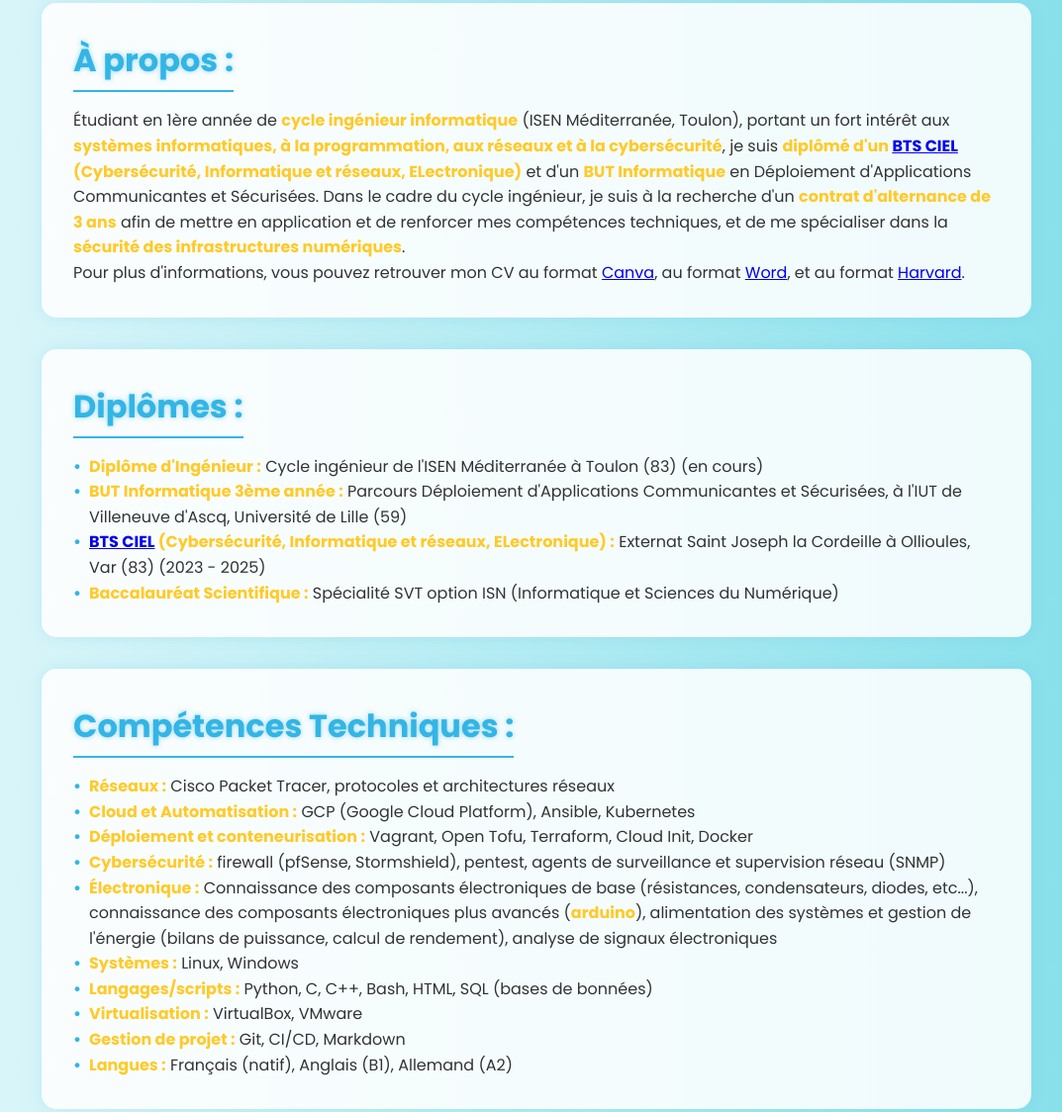
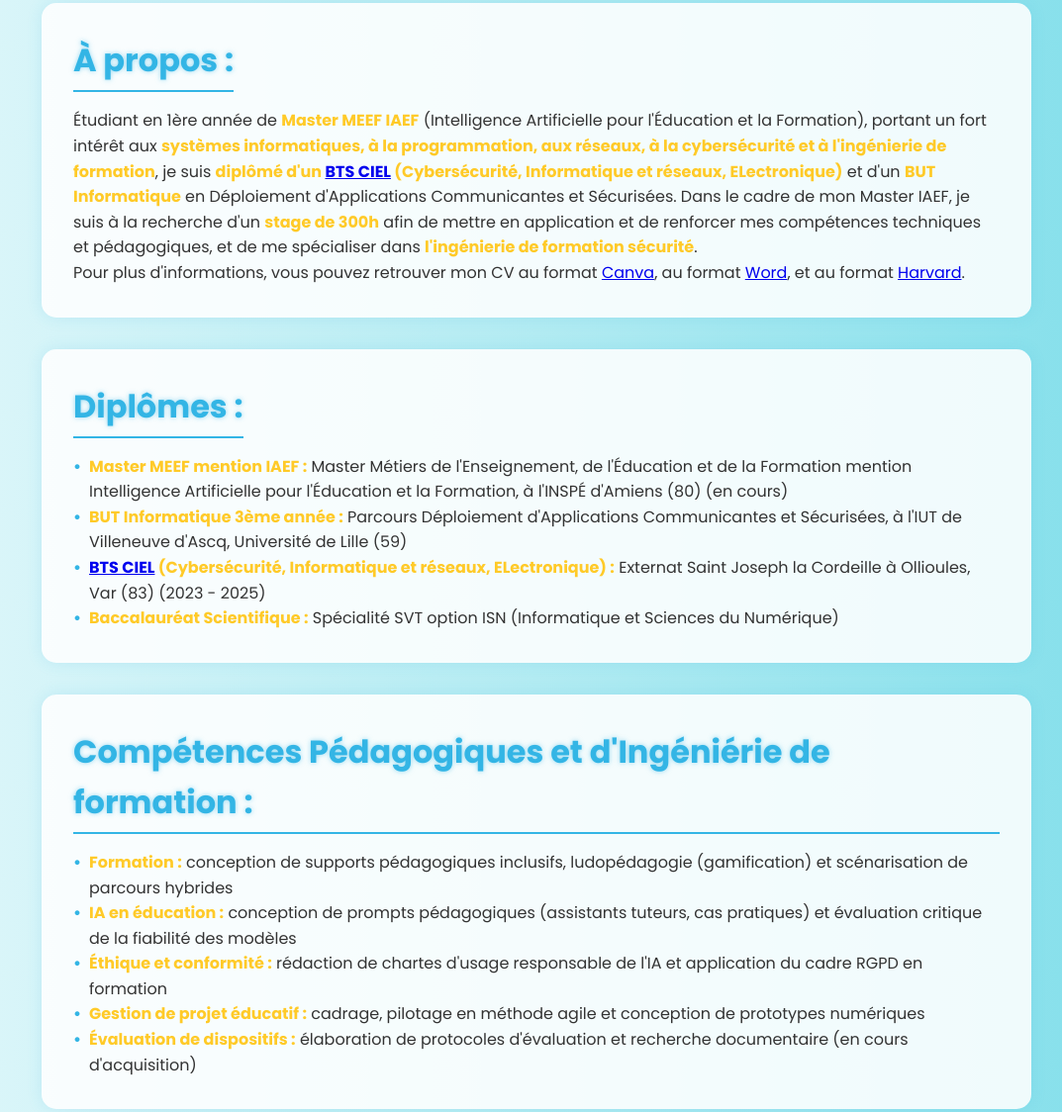
Before and after one commit to Sparrow0245/portfolio, a plain HTML site: page index.html in a window 1280 px wide. Shown: the part 313-1437 px from the top of the page at 99% size, without its empty margins (98-1171 px from the left). Drawn offline with nearby package versions, Linux system fonts and the light colour scheme.

Commit message:
Mise à jour du portfolio avec le Master MEEF IAEF

```diff
--- a/index.html
+++ b/index.html
@@ -119,16 +119,27 @@
 
   <section>
     <h2>À propos :</h2>
-    <p>Étudiant en 1ère année de <strong style="color:#ffca28">cycle ingénieur informatique</strong> (ISEN Méditerranée, Toulon), portant un fort intérêt aux <strong style="color:#ffca28">systèmes informatiques, à la programmation, aux réseaux et à la cybersécurité</strong>, je suis <strong style="color:#ffca28">diplômé d'un <a href="/diplome_BTS_CIEL">BTS CIEL</a> (Cybersécurité, Informatique et réseaux, ELectronique)</strong> et d'un <strong style="color:#ffca28">BUT Informatique</strong> en Déploiement d'Applications Communicantes et Sécurisées. Dans le cadre du cycle ingénieur, je suis à la recherche d'un <strong style="color:#ffca28">contrat d'alternance de 3 ans</strong> afin de mettre en application et de renforcer mes compétences techniques, et de me spécialiser dans la <strong style="color:#ffca28">sécurité des infrastructures numériques</strong>.</p><p>Pour plus d'informations, vous pouvez retrouver mon CV au format <a href="/cv_canva">Canva</a>, au format <a href="/cv_word">Word</a>, et au format <a href="/cv_format_Harvard">Harvard</a>.</p>
+    <p>Étudiant en 1ère année de <strong style="color:#ffca28">Master MEEF IAEF</strong> (Intelligence Artificielle pour l'Éducation et la Formation), portant un fort intérêt aux <strong style="color:#ffca28">systèmes informatiques, à la programmation, aux réseaux, à la cybersécurité et à l'ingénierie de formation</strong>, je suis <strong style="color:#ffca28">diplômé d'un <a href="/diplome_BTS_CIEL">BTS CIEL</a> (Cybersécurité, Informatique et réseaux, ELectronique)</strong> et d'un <strong style="color:#ffca28">BUT Informatique</strong> en Déploiement d'Applications Communicantes et Sécurisées. Dans le cadre de mon Master IAEF, je suis à la recherche d'un <strong style="color:#ffca28">stage de 300h</strong> afin de mettre en application et de renforcer mes compétences techniques et pédagogiques, et de me spécialiser dans <strong style="color:#ffca28">l'ingénierie de formation sécurité</strong>.</p><p>Pour plus d'informations, vous pouvez retrouver mon CV au format <a href="/cv_canva">Canva</a>, au format <a href="/cv_word">Word</a>, et au format <a href="/cv_format_Harvard">Harvard</a>.</p>
   </section>
 
   <section>
     <h2>Diplômes :</h2>
     <ul>
-      <li><strong>Diplôme d'Ingénieur :</strong> Cycle ingénieur de l'ISEN Méditerranée à Toulon (83) (en cours)</li>
+      <li><strong>Master MEEF mention IAEF :</strong> Master Métiers de l'Enseignement, de l'Éducation et de la Formation mention Intelligence Artificielle pour l'Éducation et la Formation, à l'INSPÉ d'Amiens (80) (en cours)</li>
       <li><strong>BUT Informatique 3ème année :</strong> Parcours Déploiement d'Applications Communicantes et Sécurisées, à l'IUT de Villeneuve d'Ascq, Université de Lille (59)</li>
       <li><strong><a href="/diplome_BTS_CIEL">BTS CIEL</a> (Cybersécurité, Informatique et réseaux, ELectronique) :</strong> Externat Saint Joseph la Cordeille à Ollioules, Var (83) (2023 - 2025)</li>
       <li><strong>Baccalauréat Scientifique :</strong> Spécialité SVT option ISN (Informatique et Sciences du Numérique) </li>
+    </ul>
+  </section>
+
+  <section>
+    <h2>Compétences Pédagogiques et d'Ingéniérie de formation :</h2>
+    <ul>
+      <li><strong>Formation :</strong> conception de supports pédagogiques inclusifs, ludopédagogie (gamification) et scénarisation de parcours hybrides</li>
+      <li><strong>IA en éducation :</strong> conception de prompts pédagogiques (assistants tuteurs, cas pratiques) et évaluation critique de la fiabilité des modèles</li>
+      <li><strong>Éthique et conformité :</strong> rédaction de chartes d'usage responsable de l'IA et application du cadre RGPD en formation</li>
+      <li><strong>Gestion de projet éducatif :</strong> cadrage, pilotage en méthode agile et conception de prototypes numériques</li>
+      <li><strong>Évaluation de dispositifs :</strong> élaboration de protocoles d'évaluation et recherche documentaire (en cours d'acquisition)</li>
     </ul>
   </section>
 
```
